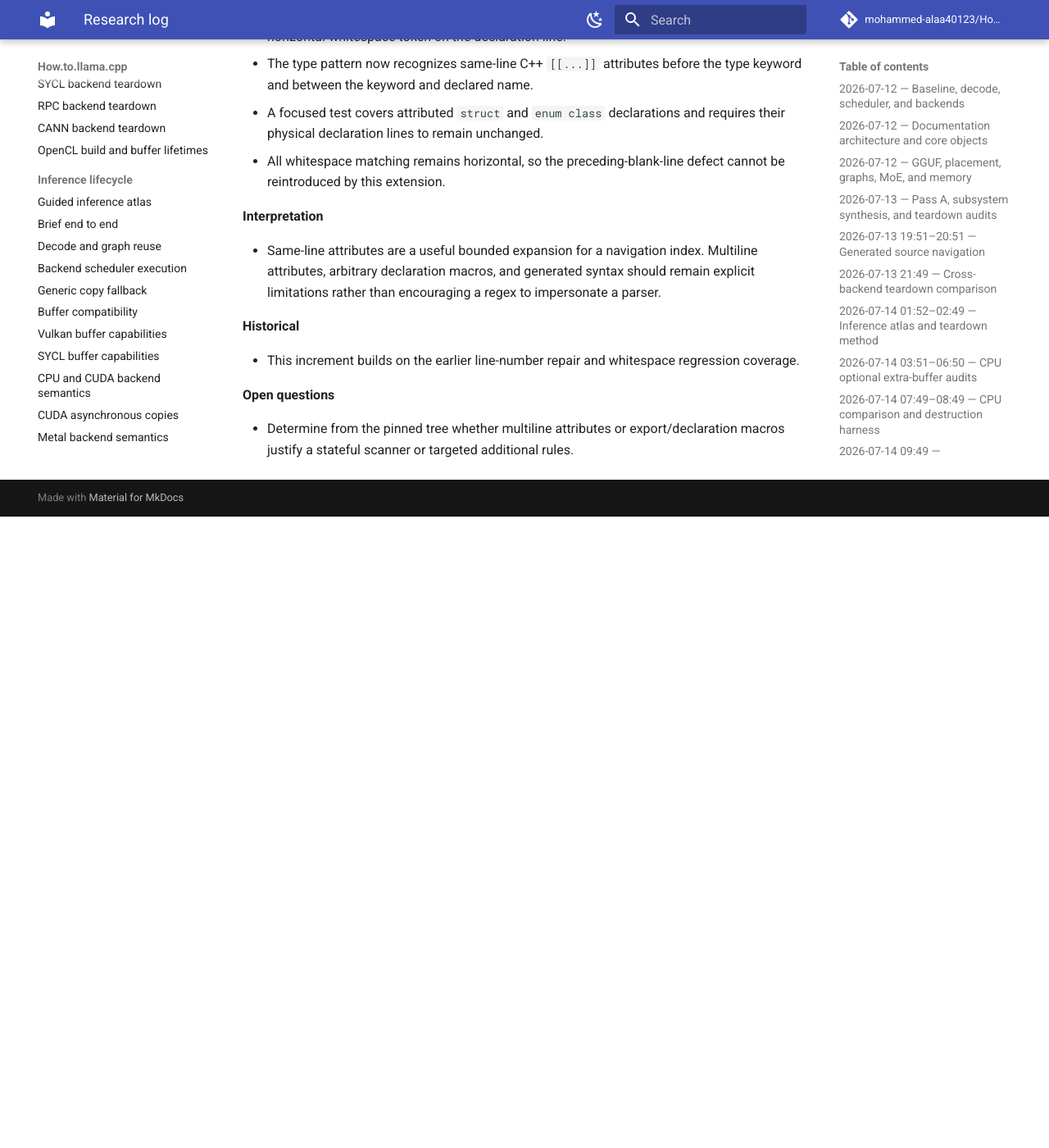
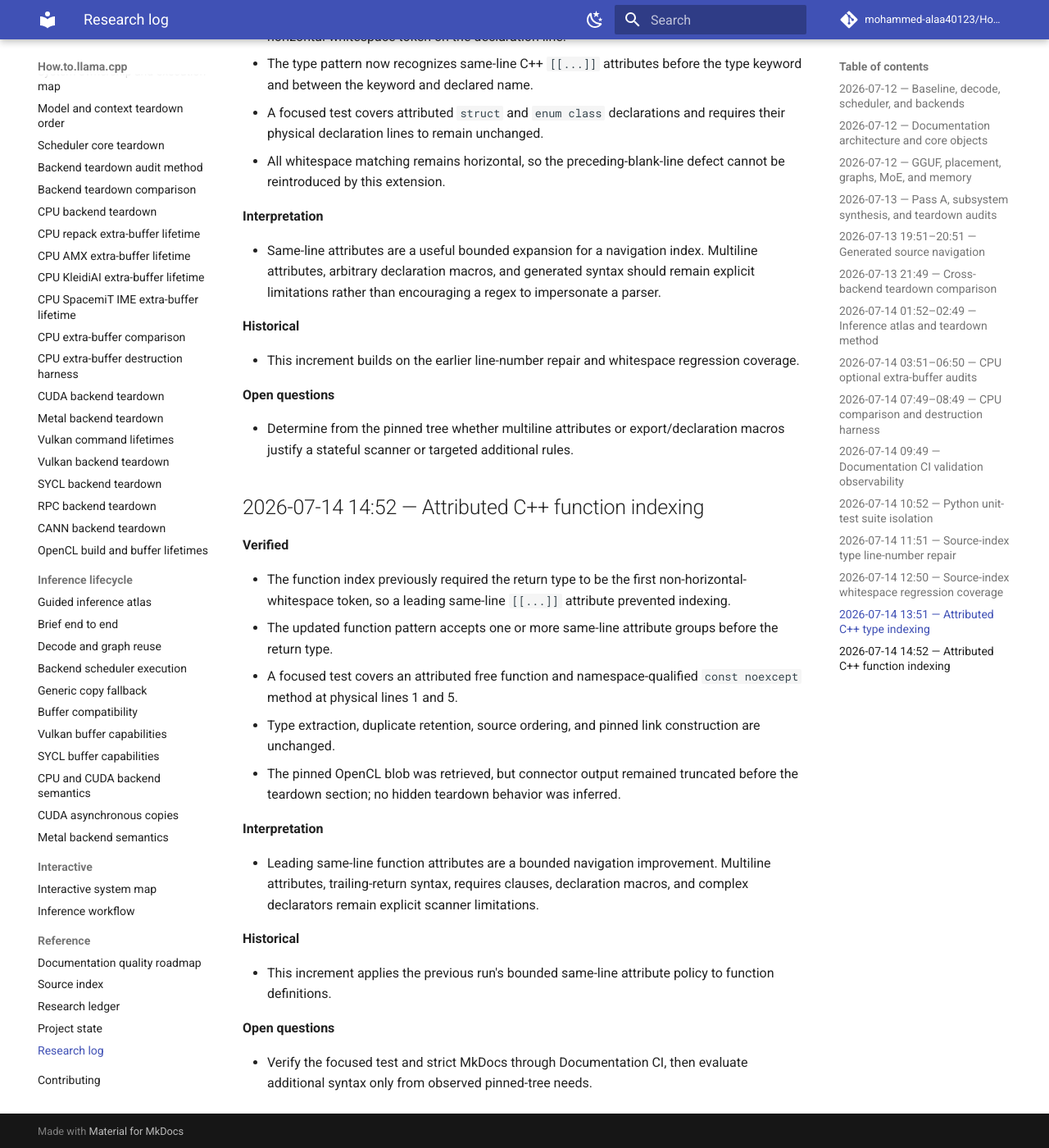
Before and after one commit to mohammed-alaa40123/How.to.llama.cpp, an MkDocs documentation site: the page built from docs/reference/research-log.md, in a window 1280 px wide and 1400 px high, scrolled down 7391 px. Shown: the whole window at 82% size. Built offline with MkDocs 1.6.1 and Material for MkDocs 9.7.7, drawn with Linux system fonts in a browser that asks for light colours; comment, search, counter and statistics services are not loaded; before the commit the page ends 8021 px from its top, so only the background shows below that.

Commit message:
docs: log attributed function indexing

```diff
--- a/docs/reference/research-log.md
+++ b/docs/reference/research-log.md
@@ -228,3 +228,25 @@
 **Open questions**
 
 - Determine from the pinned tree whether multiline attributes or export/declaration macros justify a stateful scanner or targeted additional rules.
+
+## 2026-07-14 14:52 — Attributed C++ function indexing
+
+**Verified**
+
+- The function index previously required the return type to be the first non-horizontal-whitespace token, so a leading same-line `[[...]]` attribute prevented indexing.
+- The updated function pattern accepts one or more same-line attribute groups before the return type.
+- A focused test covers an attributed free function and namespace-qualified `const noexcept` method at physical lines 1 and 5.
+- Type extraction, duplicate retention, source ordering, and pinned link construction are unchanged.
+- The pinned OpenCL blob was retrieved, but connector output remained truncated before the teardown section; no hidden teardown behavior was inferred.
+
+**Interpretation**
+
+- Leading same-line function attributes are a bounded navigation improvement. Multiline attributes, trailing-return syntax, requires clauses, declaration macros, and complex declarators remain explicit scanner limitations.
+
+**Historical**
+
+- This increment applies the previous run's bounded same-line attribute policy to function definitions.
+
+**Open questions**
+
+- Verify the focused test and strict MkDocs through Documentation CI, then evaluate additional syntax only from observed pinned-tree needs.
```
